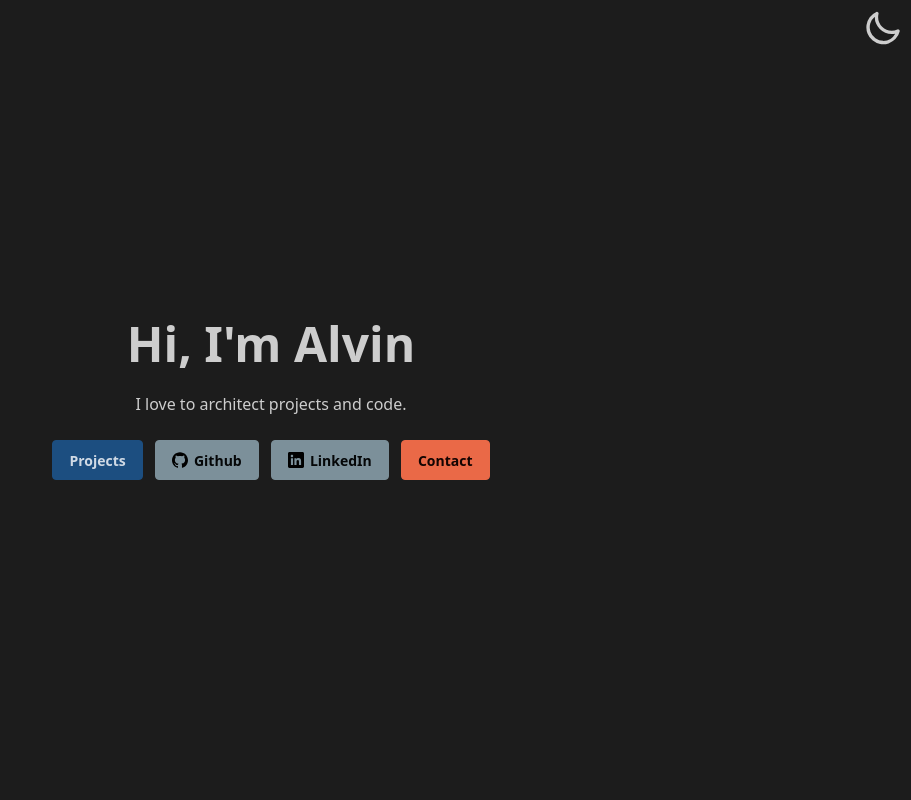
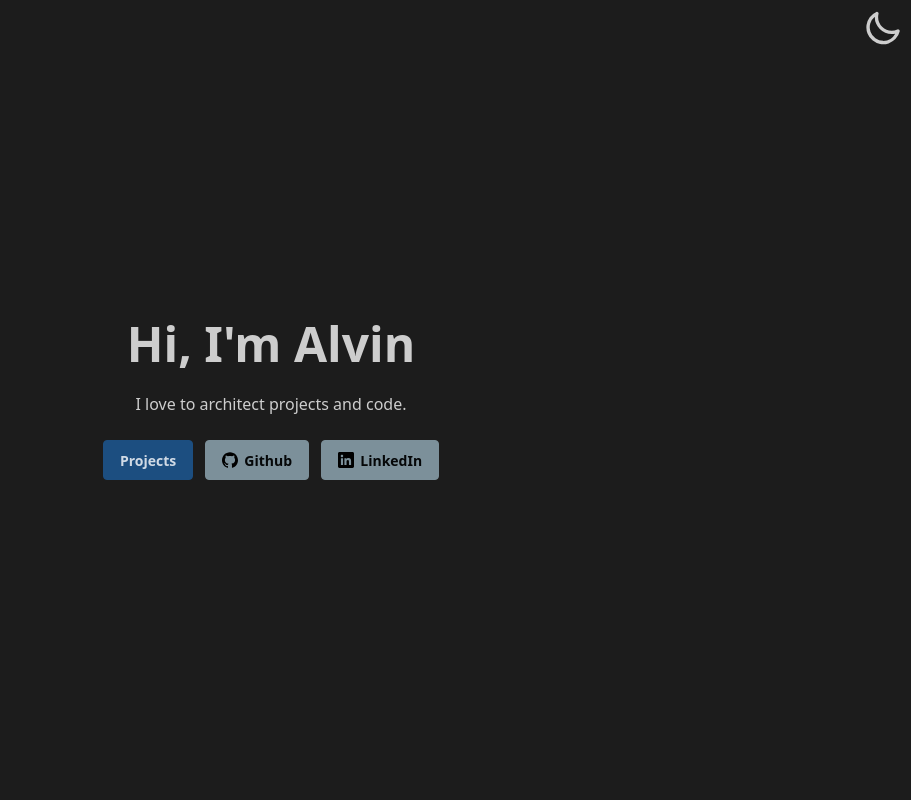
Before and after one commit to alkmei/alkmei.github.io, an Astro site: page / in a window 1280 px wide. Shown: the top 800 px of the page, without its empty margins (369-1280 px from the left). Built offline with nearby package versions, Linux system fonts and the light colour scheme; Astro itself is replaced by a stand-in of ours.

Commit message:
Removed unused contact

```diff
--- a/src/components/Welcome.astro
+++ b/src/components/Welcome.astro
@@ -17,7 +17,6 @@ import LinkedIn from "../assets/linkedin.svg";
         href="https://www.linkedin.com/in/alvinmei"
         ><LinkedIn width={16} /> LinkedIn</a
       >
-      <button class="btn btn-accent ml-2">Contact</button>
     </div>
   </div>
 </div>
```
